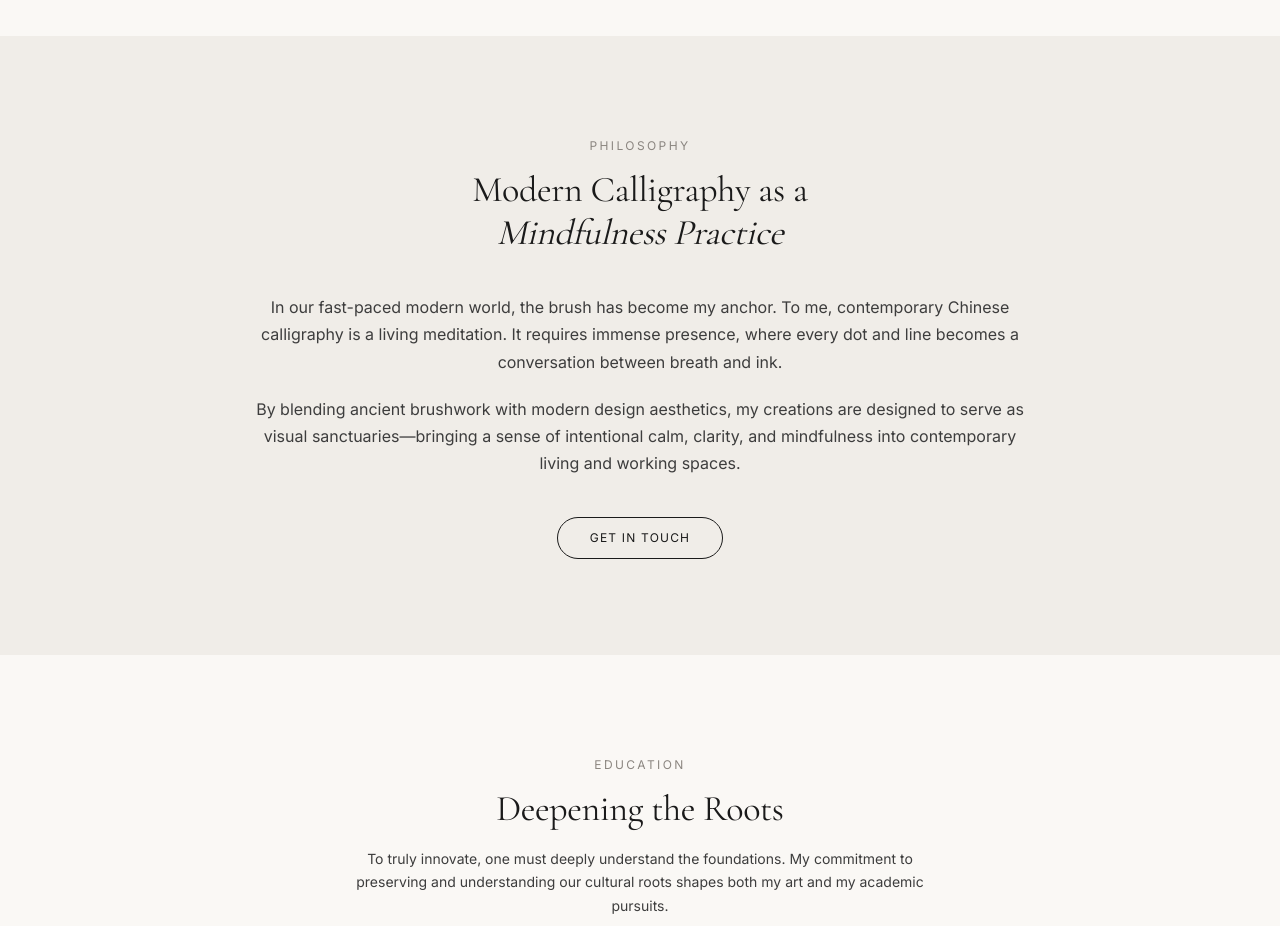
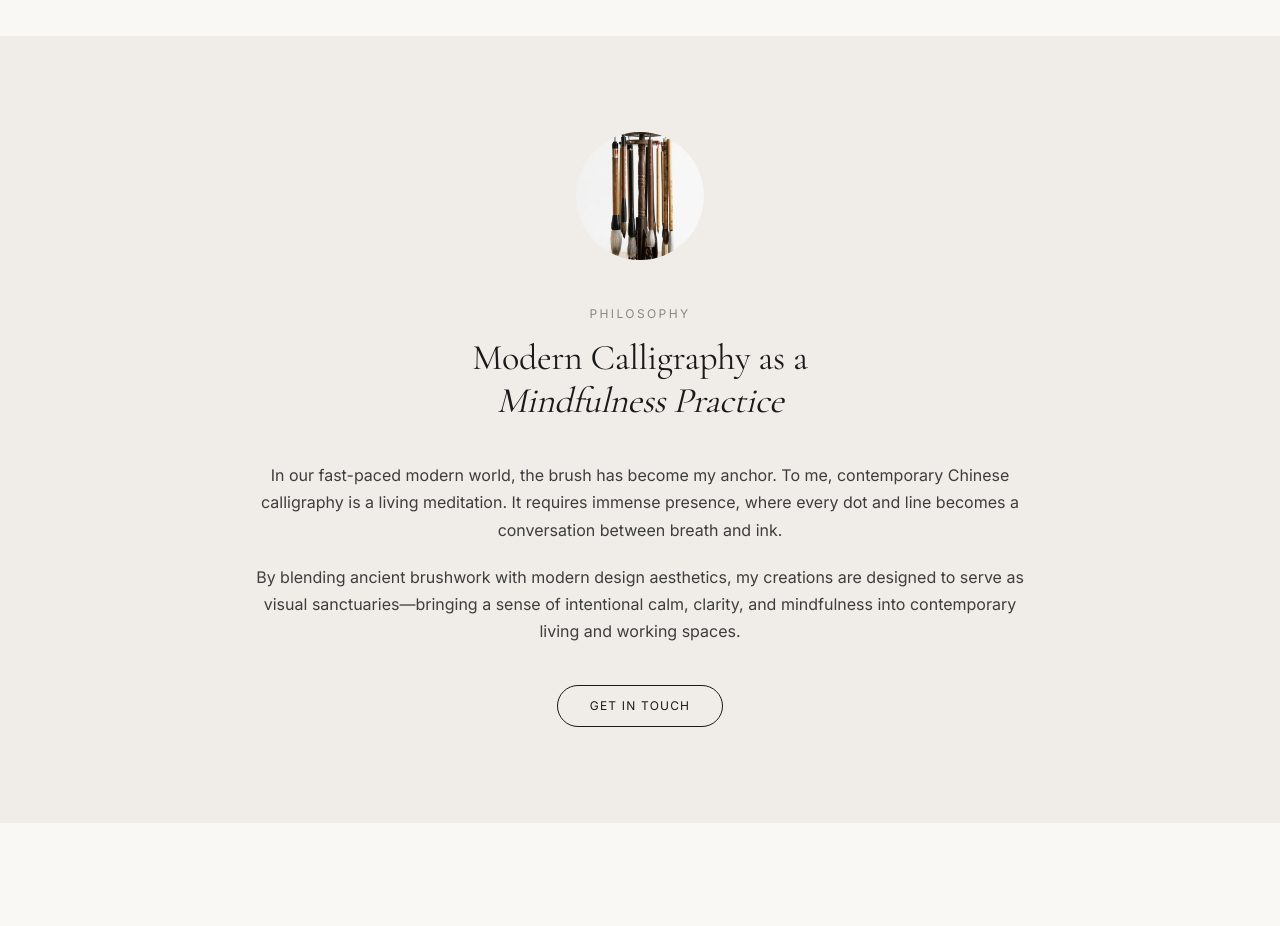
Before and after one commit to kevinccwong-coder/ink-moment, a Next.js app: page /about in a window 1280 px wide. Shown: the part 940-1866 px from the top of the page. Built offline with nearby package versions, Linux system fonts and the light colour scheme.

Commit message:
Add brush image to Mindfulness Practice section

```diff
--- a/src/app/(site)/about/page.tsx
+++ b/src/app/(site)/about/page.tsx
@@ -66,6 +66,14 @@ export default function AboutPage() {
       <section className="bg-stone">
         <div className="mx-auto max-w-7xl px-6 py-24 sm:px-10 lg:px-16">
           <div className="mx-auto max-w-3xl text-center">
+            <div className="relative mx-auto mb-10 h-32 w-32 overflow-hidden rounded-full bg-stone">
+              <Image
+                src="/images/mao_bi_small.png"
+                alt="Brush and ink"
+                fill
+                className="object-cover"
+              />
+            </div>
             <span className="text-xs uppercase tracking-[0.2em] text-warm-gray">
               Philosophy
             </span>
```
Also changed, not shown: public/images/mao_bi_small.png (added).
